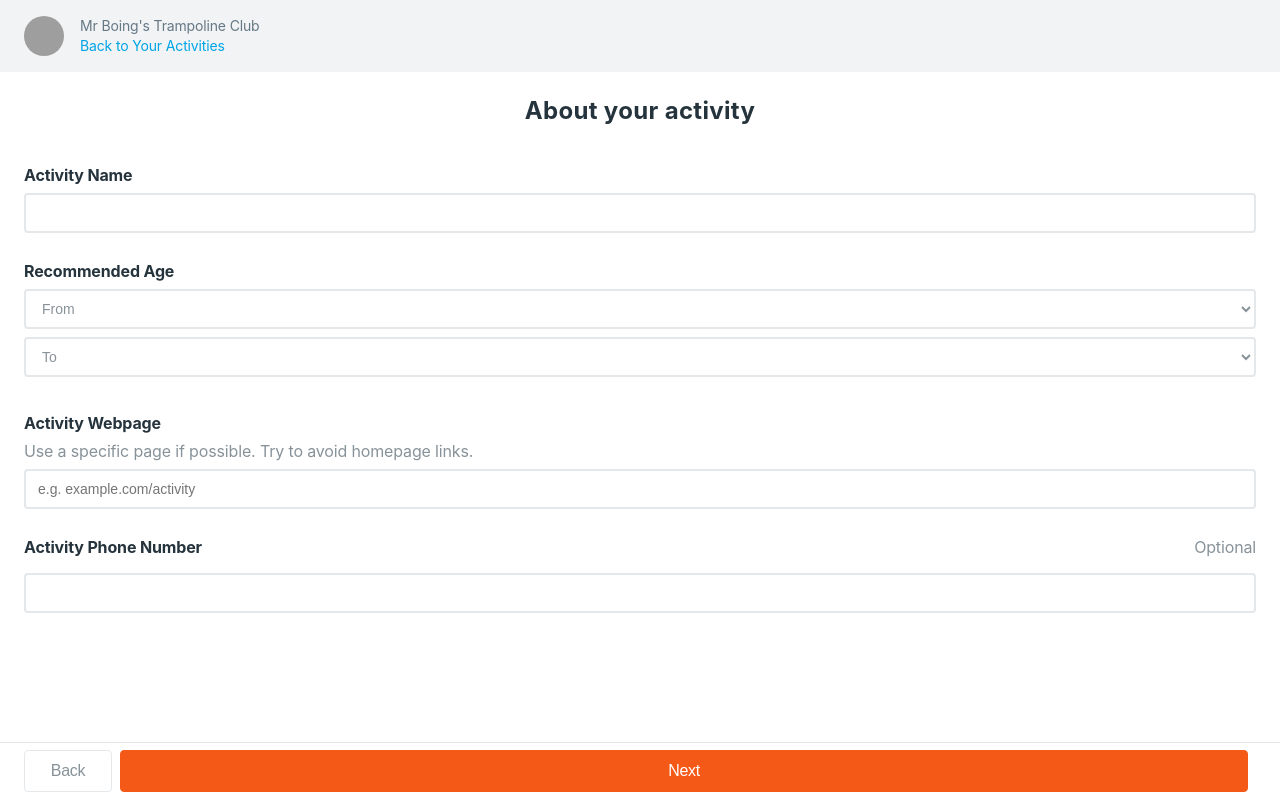
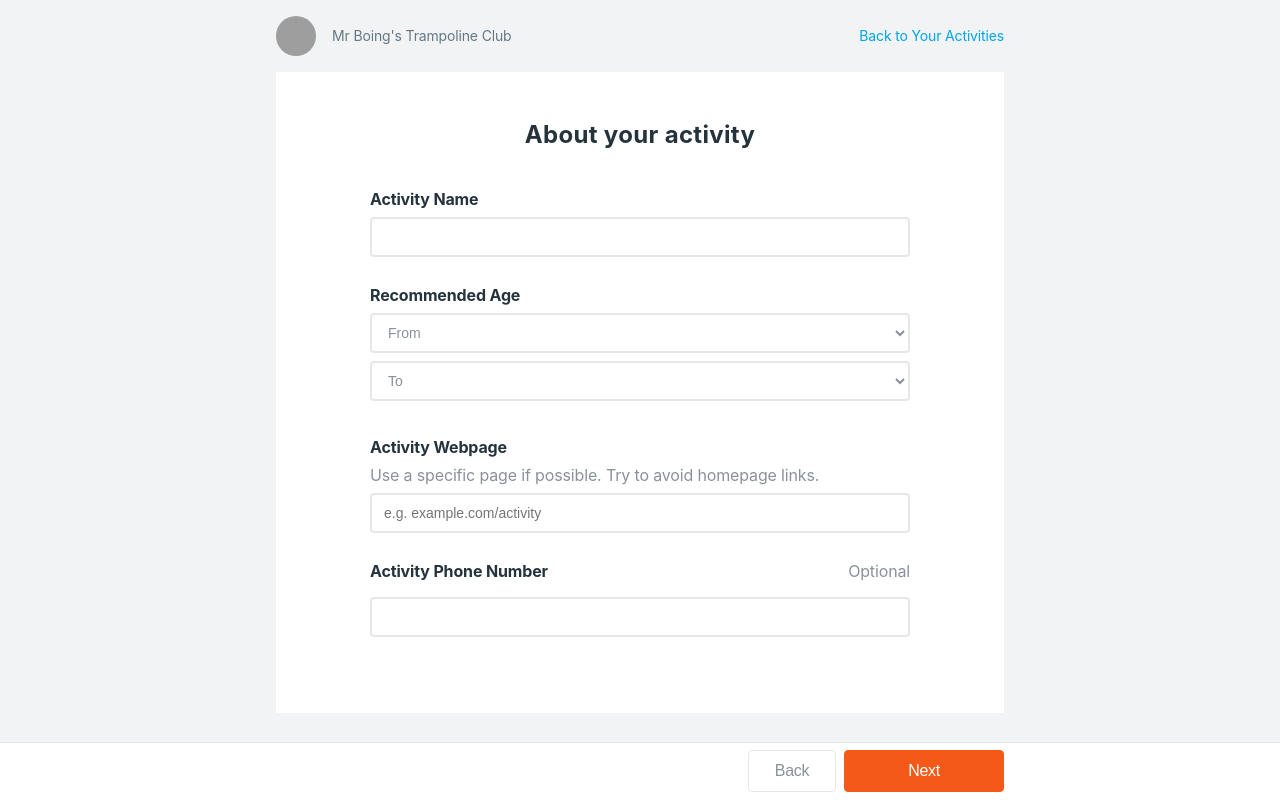
Before and after one commit to kevincarrogan/hoop, a React (Create React App) app: page / in a window 1280 px wide. Built offline with nearby package versions, Linux system fonts and the light colour scheme; grey boxes are pictures that could not be loaded.

Commit message:
Add styles for desktop.

```diff
--- a/package.json
+++ b/package.json
@@ -3,6 +3,7 @@
   "version": "0.1.0",
   "private": true,
   "dependencies": {
+    "classnames": "^2.2.6",
     "react": "^16.8.1",
     "react-dom": "^16.8.1",
     "react-redux": "^6.0.0",
--- a/src/App.js
+++ b/src/App.js
@@ -15,10 +15,7 @@ class App extends Component {
         <MainSection>
           <ActivityForm id={activityFormId} />
         </MainSection>
-        <Footer>
-          <button className="button secondary-action">Back</button>
-          <button form={activityFormId} className="button main-action">Next</button>
-        </Footer>
+        <Footer formId={activityFormId} />
       </main>
     );
   }
--- /dev/null
+++ b/src/components/Button.js
@@ -0,0 +1,13 @@
+import React from 'react';
+
+import classNames from 'classnames';
+
+import styles from './Button.module.css';
+
+const Button = ({className, ...props}) => {
+  const classes = classNames(styles.button, className);
+
+  return <button className={classes} {...props} />;
+};
+
+export default Button;
--- /dev/null
+++ b/src/components/Button.module.css
@@ -0,0 +1,9 @@
+.button {
+  border-radius: 4px;
+  font-size: 16px;
+  font-weight: 500;
+  letter-spacing: -.32px;
+  line-height: 24px;
+  text-align: center;
+  padding: 8px 16px;
+}
--- a/src/components/Footer.js
+++ b/src/components/Footer.js
@@ -1,10 +1,15 @@
 import React from 'react';
+
+import Button from './Button.js';
 
 import styles from './Footer.module.css';
 
-const Footer = ({children}) => (
+const Footer = ({formId}) => (
   <footer className={styles.footer}>
-    {children}
+    <div className={styles.footerWrapper}>
+      <Button className={styles.secondaryAction}>Back</Button>
+      <Button className={styles.mainAction} form={formId}>Next</Button>
+    </div>
   </footer>
 );
 
--- a/src/components/Footer.module.css
+++ b/src/components/Footer.module.css
@@ -1,5 +1,39 @@
 .footer {
+  background-color: #fff;
   box-shadow: inset 0 1px 0 0 rgba(171,185,194,0.32);
   display: flex;
   padding: 8px 24px;
 }
+
+.footerWrapper {
+  display: flex;
+  flex: 1;
+}
+
+.mainAction {
+  background-color: #F45918;
+  border: 1px solid #F45918;
+  color: #fff;
+  flex: 1;
+}
+
+.secondaryAction {
+  background-color: inherit;
+  border: 1px solid rgba(171,185,194,0.32);
+  color: #879299;
+  min-width: 88px;
+  margin-right: 8px;
+}
+
+@media (min-width: 728px) {
+  .footerWrapper {
+    justify-content: flex-end;
+    margin: 0 auto;
+    max-width: 728px;
+  }
+
+  .mainAction {
+    flex: 0;
+    min-width: 160px;
+  }
+}
--- a/src/components/Header.js
+++ b/src/components/Header.js
@@ -4,10 +4,10 @@ import styles from './Header.module.css';
 
 const Header = () => (
   <header className={styles.header}>
-    <img alt="The activity's avatar." className={styles.activityAvatar} src="https://www.fillmurray.com/40/40" />
-    <div>
+    <img alt="The activity's avatar" className={styles.activityAvatar} src="https://www.fillmurray.com/40/40" />
+    <div className={styles.wrapper}>
       <h1 className={styles.h1}>Mr Boing's Trampoline Club</h1>
-      <nav>
+      <nav className={styles.nav}>
         <a className={styles.link} href="/">Back to Your Activities</a>
       </nav>
     </div>
--- a/src/components/Header.module.css
+++ b/src/components/Header.module.css
@@ -27,3 +27,19 @@
   line-height: 20px;
   text-decoration: none;
 }
+
+@media (min-width: 728px) {
+  .header {
+    padding: 16px 0;
+  }
+
+  .wrapper {
+    align-items: center;
+    display: flex;
+    flex: 1;
+  }
+
+  .h1 {
+    flex: 1;
+  }
+}
--- a/src/components/MainSection.js
+++ b/src/components/MainSection.js
@@ -2,7 +2,9 @@ import React from 'react';
 
 const MainSection = ({children}) => (
   <section>
-    {children}
+    <div className="section-wrapper">
+        {children}
+    </div>
   </section>
 );
 
--- a/src/index.css
+++ b/src/index.css
@@ -10,10 +10,14 @@ main {
   height: 100vh;
 }
 
+.section-wrapper {
+  box-sizing: border-box;
+  padding: 24px;
+}
+
 section {
   flex: 1;
   overflow: scroll;
-  padding: 24px;
 }
 
 section h1 {
@@ -25,33 +29,19 @@ section h1 {
   text-align: center;
 }
 
-footer .main-action {
-  flex: 1;
+@media (min-width: 728px) {
+  body {
+    background-color: #F1F3F5;
+  }
+
+  header, section {
+    margin: 0 auto;
+    width: 728px;
+  }
+
+  .section-wrapper {
+    background-color: #fff;
+    padding: 48px 94px;
+    width: 100%;
+  }
 }
-
-footer .secondary-action {
-  min-width: 88px;
-}
-
-.button {
-  border-radius: 4px;
-  font-size: 16px;
-  font-weight: 500;
-  letter-spacing: -.32px;
-  line-height: 24px;
-  margin-right: 8px;
-  text-align: center;
-  padding: 8px 16px;
-}
-
-.secondary-action {
-  background-color: inherit;
-  border: 1px solid rgba(171,185,194,0.32);
-  color: #879299;
-}
-
-.main-action {
-  background-color: #F45918;
-  border: 1px solid #F45918;
-  color: #fff;
-}
```
Also changed, not shown: 1 other file (tests, documents, lock files or other folders).
